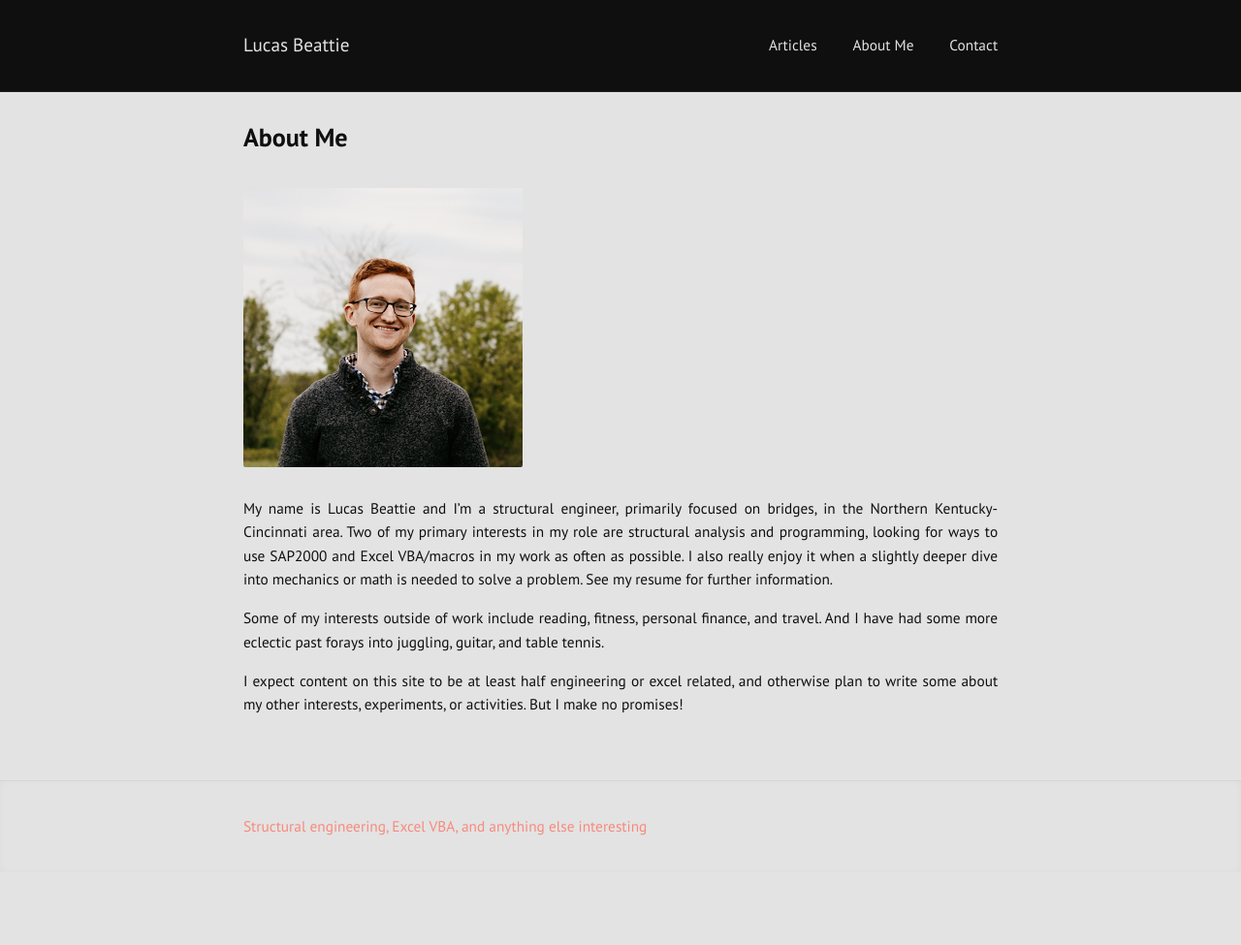
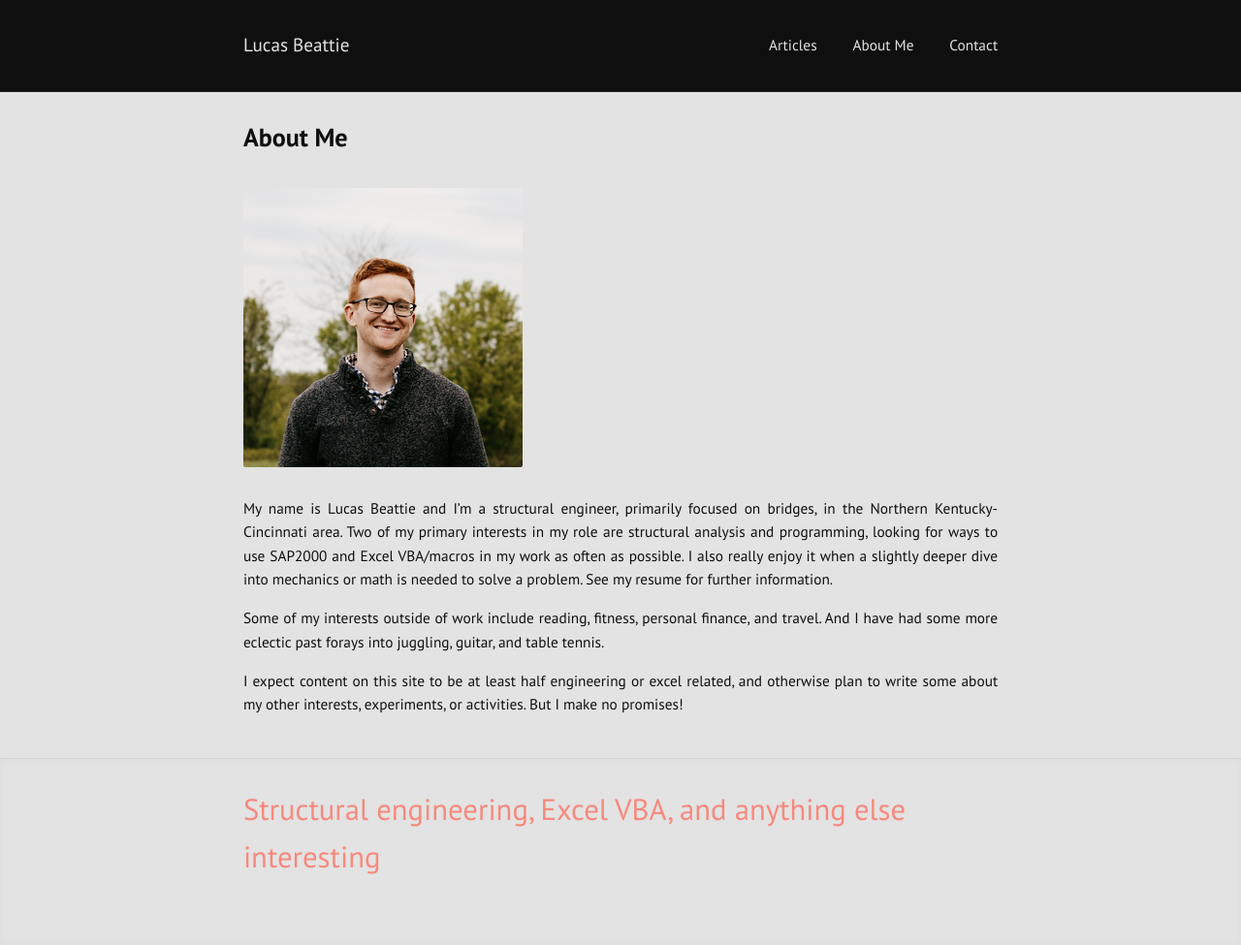
Before and after one commit to labeattie/lucasbeattiedotcom, a Jekyll site: the page built from index.md, in a window 1280 px wide. Shown: the whole page at 97% size. Built offline with Jekyll 4.4.1, drawn with Linux system fonts in a browser that asks for light colours; before the commit the page ends 900 px from its top, so only the background shows below that.

```diff
--- a/_config.yml
+++ b/_config.yml
@@ -1,6 +1,6 @@
 title: "Lucas Beattie"
 author: "Lucas Beattie"
-description: <span style="color:salmon; font-size:$font-size*.75;">Structural engineering, Excel VBA, and anything else interesting</span>
+description: <span style="color:salmon; font-size:2em;">Structural engineering, Excel VBA, and anything else interesting</span>
 permalink: /:title/
 lang: "en"
 excerpt_separator: "\n\n\n"
@@ -22,7 +22,6 @@
 
 external:                  # shows a footer with social links - for available icons see fontawesome.com/icons
   - {title: Mail, icon: envelope, url: "mailto:lucasbeattiedotcom@gmail.com"}
-  - {title: Github, icon: github, url: "https://github.com/labeattie"}
   - {title: Linkedin, icon: linkedin-in, url: "https://www.linkedin.com/in/lucas-beattie-pe-43a05b139"}
 
 comments:
```
